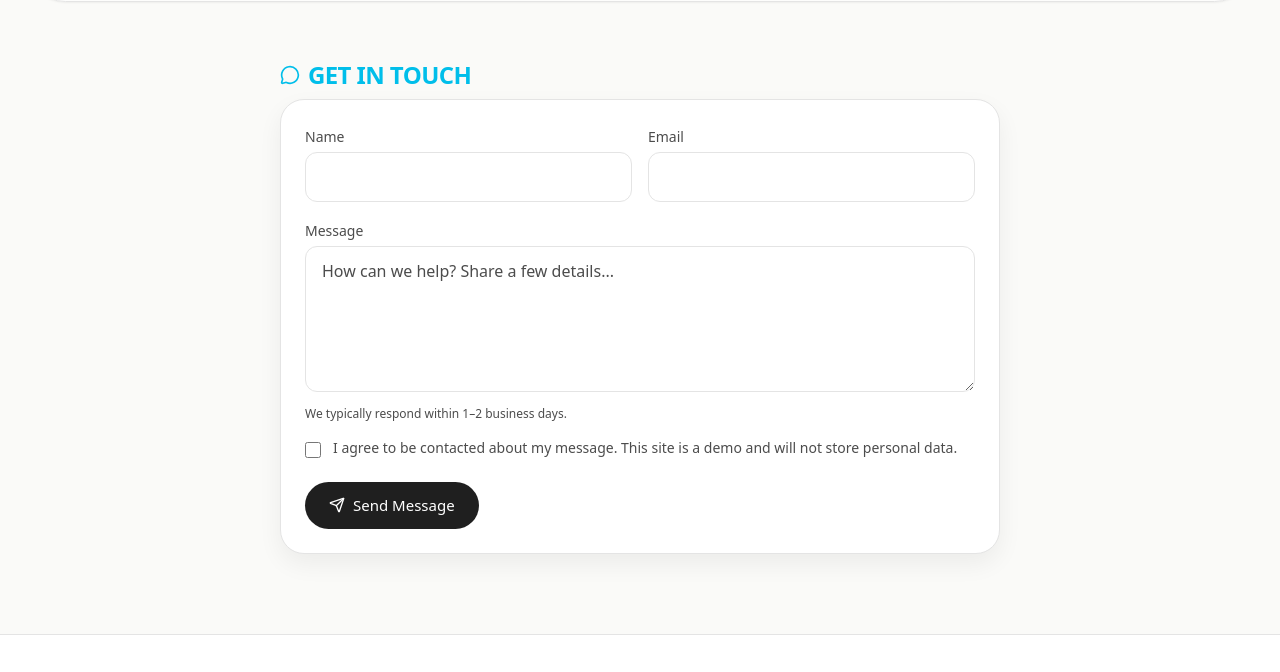
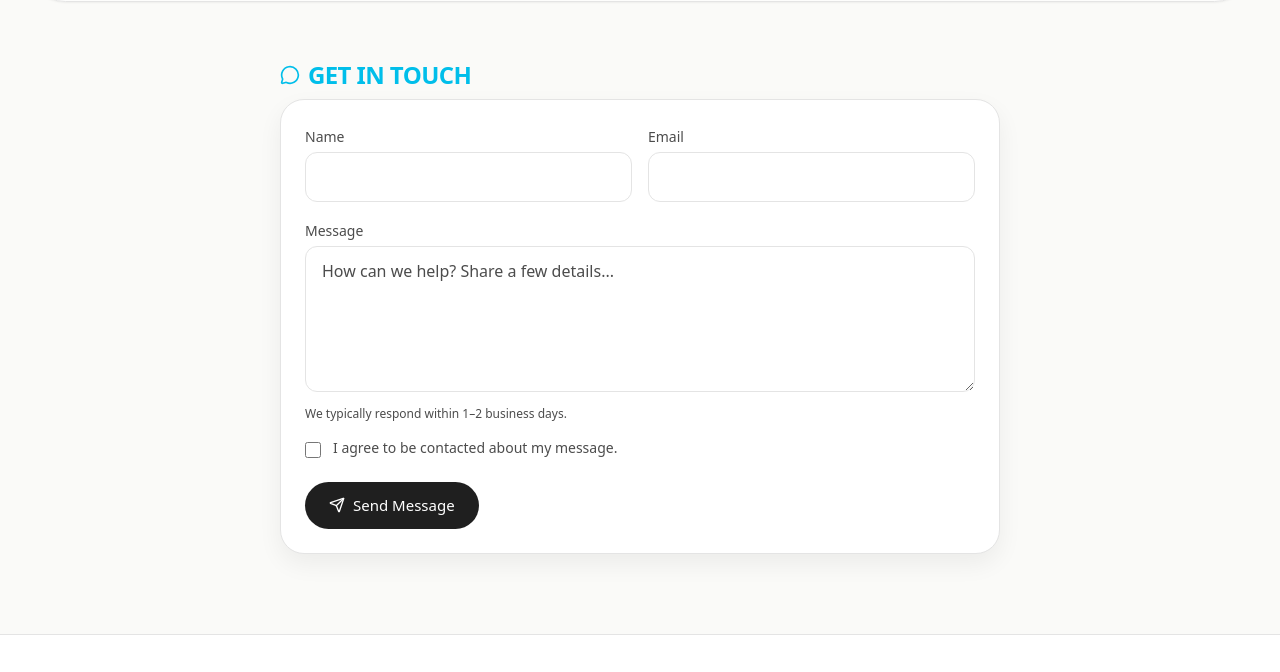
Before and after one commit to dkghil25/can-1, a website: page contact.html in a window 1280 px wide. Shown: the part 93-765 px from the top of the page. Drawn offline with nearby package versions, Linux system fonts and the light colour scheme; files that its build step writes are made by us from their sources; a web font is replaced by a local one.

Commit message:
Update consent label text in contact.html
Removed the note about personal data storage from the consent label.

```diff
--- a/contact.html
+++ b/contact.html
@@ -76,8 +76,7 @@
               class="mt-1 h-4 w-4 rounded border-[#E4E4E4] text-[#00BEEA] focus:ring-[#00BEEA]"
             />
             <label for="cconsent" class="text-sm text-[#4C4C4C]"
-              >I agree to be contacted about my message. This site is a demo and
-              will not store personal data.</label
+              >I agree to be contacted about my message. </label
             >
           </div>
 
```
